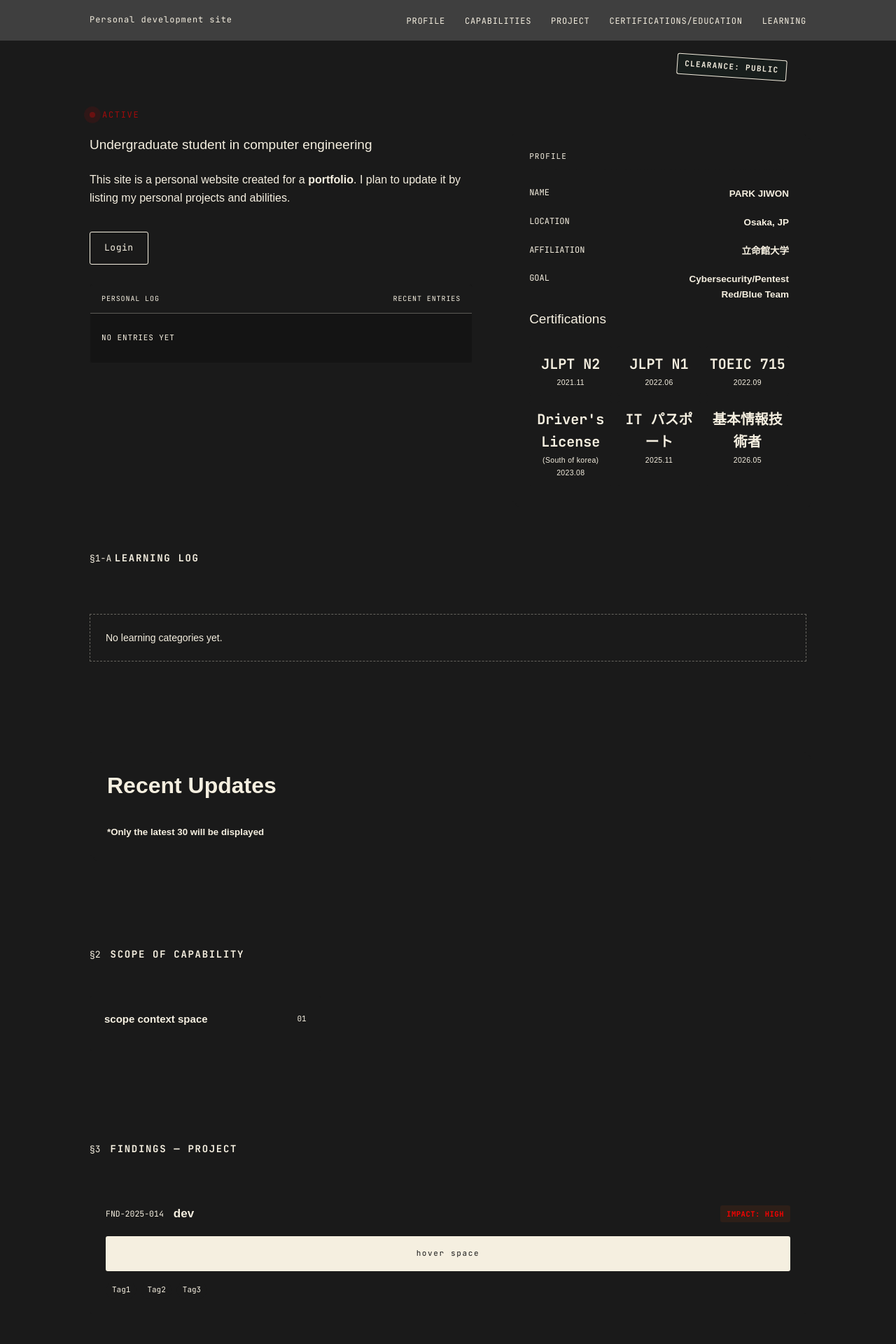
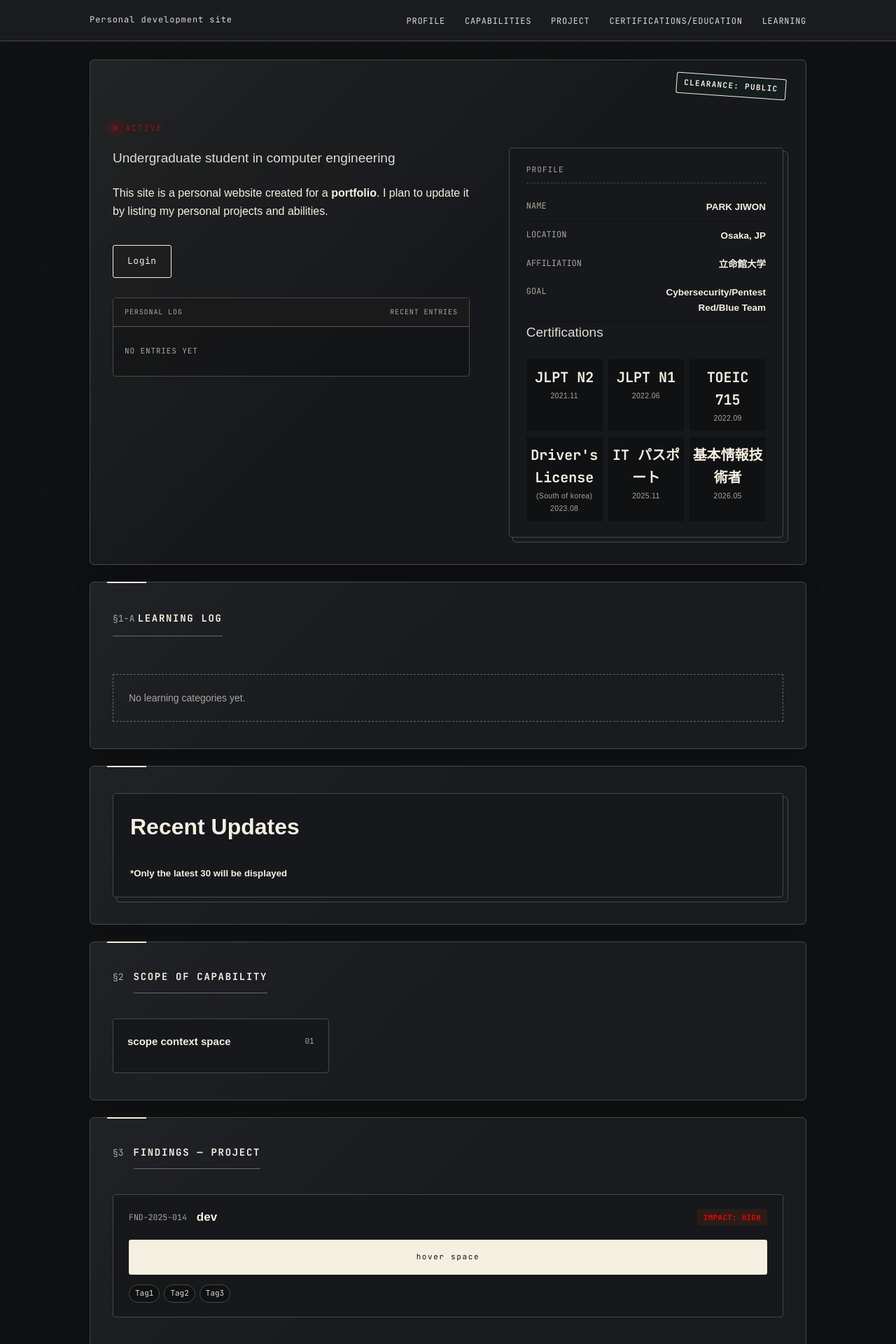
Before and after one commit to nasca1111/nasca-dev, a Flask app: page / in a window 1280 px wide. Shown: the top 1920 px of the page at 70% size. Run offline with Flask 3, Linux system fonts and the light colour scheme; data comes from the database, SQL or seed files in the repository; data that the repository does not hold is empty; some web fonts are replaced.

Commit message:
edit some style7

```diff
--- a/static/css/style.css
+++ b/static/css/style.css
@@ -1,13 +1,13 @@
 :root {
-  --paper: #1a1a1a;
-  --paper-alt: #1a1a1a;
+  --paper: #101113;
+  --paper-alt: #191b1f;
   --ink: #f5efe0;
-  --ink-soft: #f5efe0;
-  --ink-faint: #f5efe0;
-  --line: #1a1a1a;
+  --ink-soft: #dedbd3;
+  --ink-faint: #aaa69b;
+  --line: #484941;
   --clearance: #f5efe0;
   --alert: #ff0000;
-  --black: #1a1a1a;
+  --black: #17181b;
   --mono: "JetBrains Mono", monospace;
   --sans: "IBM Plex Sans KR", sans-serif;
 }
@@ -39,8 +39,11 @@ body::before {
   content: "";
   position: fixed;
   inset: 0;
+  background-image:
+    linear-gradient(rgb(245 239 224 / 2%) 1px, transparent 1px),
+    linear-gradient(90deg, rgb(245 239 224 / 2%) 1px, transparent 1px);
   background-size: 64px 64px;
-  opacity: 0.35;
+  opacity: 0.55;
   pointer-events: none;
   z-index: 0;
 }
@@ -58,7 +61,7 @@ header {
   position: sticky;
   top: 0;
   z-index: 50;
-  background: #3f3f3f;
+  background: rgb(28 30 34 / 92%);
   backdrop-filter: blur(6px);
   border-bottom: 1px solid var(--line);
 }
@@ -120,8 +123,13 @@ nav a:focus-visible {
   background: rgba(14, 110, 90, 0.05);
 }
 .hero {
-  padding: 96px 0 2px;
+  padding: 88px 32px 38px;
   position: relative;
+  margin: 26px 0 24px;
+  border: 1px solid var(--line) !important;
+  border-radius: 6px;
+  background: linear-gradient(135deg, rgb(245 239 224 / 5%), transparent 48%), var(--black);
+  box-shadow: 0 14px 32px rgb(0 0 0 / 18%);
 }
 .eyebrow {
   font-family: var(--mono);
@@ -393,6 +401,31 @@ section {
   padding: 64px 0;
   border-top: 1px solid var(--line);
 }
+.wrap > section:not(.hero) {
+  position: relative;
+  margin: 24px 0;
+  padding: 38px 32px;
+  border: 1px solid var(--line);
+  border-radius: 6px;
+  background: linear-gradient(135deg, rgb(245 239 224 / 3%), transparent 46%), var(--paper-alt);
+  box-shadow: 0 12px 28px rgb(0 0 0 / 14%);
+}
+.wrap > section:not(.hero)::before {
+  content: "";
+  position: absolute;
+  top: -1px;
+  left: 24px;
+  width: 56px;
+  height: 2px;
+  background: var(--clearance);
+}
+#contact {
+  padding: 0 !important;
+  border: 0 !important;
+  background: transparent !important;
+  box-shadow: none !important;
+}
+#contact::before { display: none; }
 .sec-head {
   display: flex;
   align-items: baseline;
@@ -415,7 +448,7 @@ section {
   content: "";
   display: block;
   height: 1px;
-  background: var(--line);
+  background: rgb(245 239 224 / 36%);
   margin-top: 12px;
   width: 100%;
 }
@@ -880,8 +913,9 @@ footer p {
   }
 }
 
------ syslog ----- #syslog {
-  margin-top: 80px;
+/* ---------- syslog ---------- */
+#syslog {
+  margin-top: 24px;
 }
 
 #syslog h2 {
@@ -1304,6 +1338,17 @@ footer p {
 }
 
 @media (max-width: 560px) {
+  .wrap {
+    padding: 0 16px;
+  }
+  .hero {
+    margin-top: 16px;
+    padding: 72px 20px 28px;
+  }
+  .wrap > section:not(.hero) {
+    margin: 16px 0;
+    padding: 28px 20px;
+  }
   .visitor-summary-grid {
     grid-template-columns: repeat(2, 1fr);
   }
--- a/templates/learning_category.html
+++ b/templates/learning_category.html
@@ -19,7 +19,7 @@
       <header class="learning-board-header">
         <span class="sec-num">LEARNING CATEGORY</span>
         <h1>{{ category.name }}</h1>
-        <p>{{ entries|length }} Number of Learning Entries</p>
+        <p>{{ entries|length }} content</p>
       </header>
 
       {% with messages = get_flashed_messages() %} {% if messages %}
```
